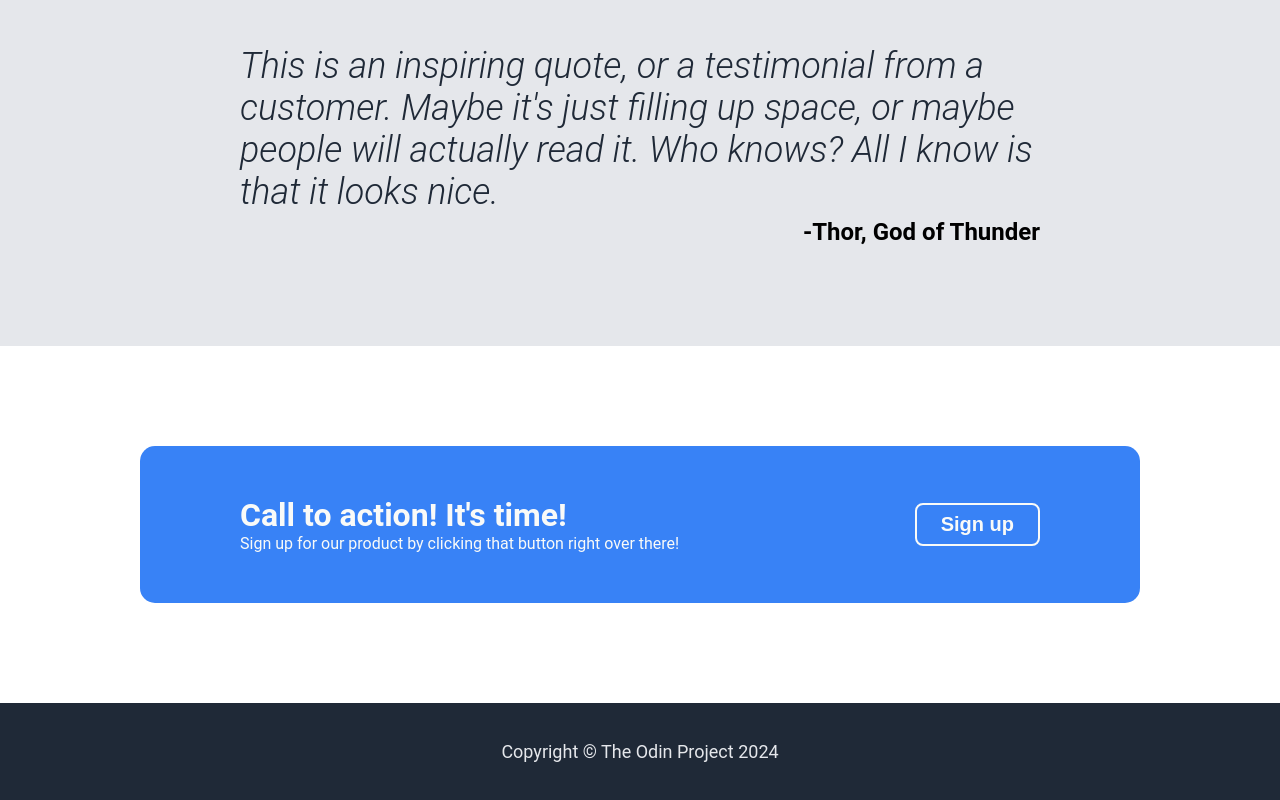
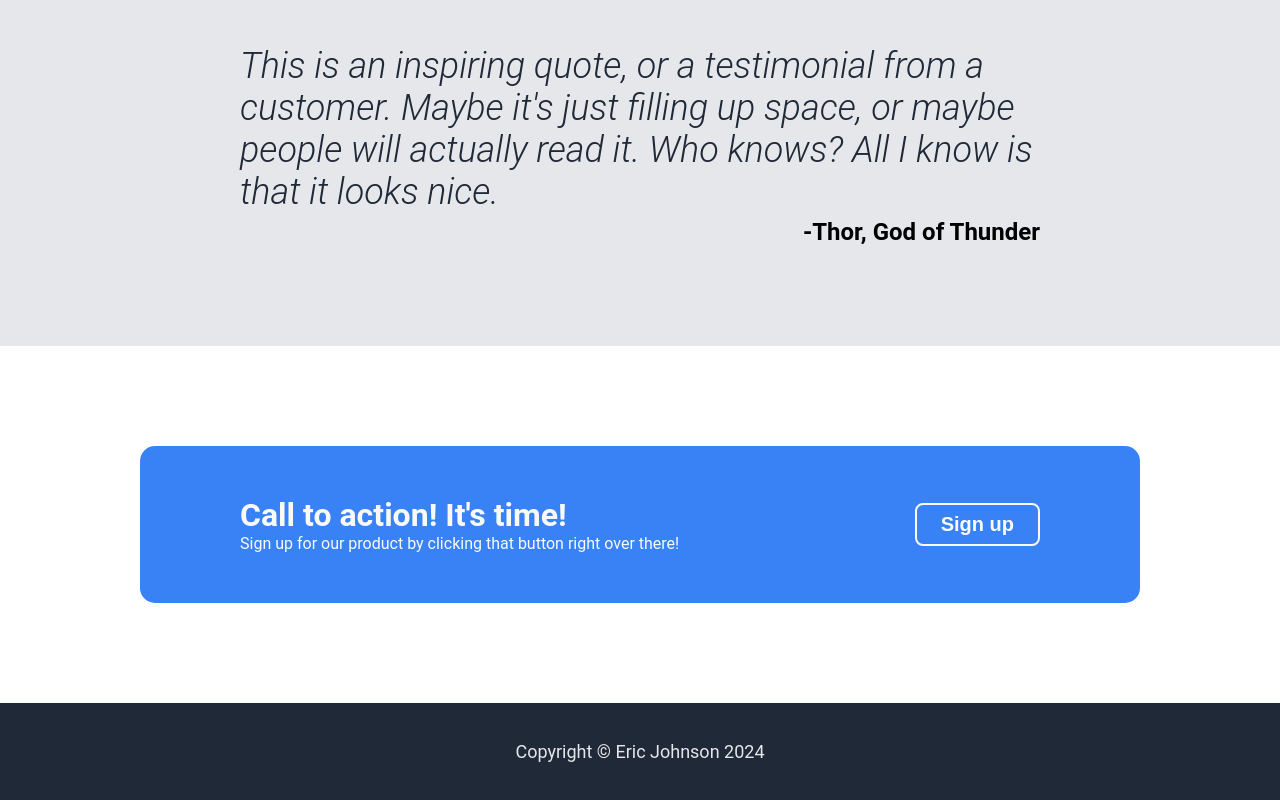
Before and after one commit to bonShonjon/landing-page, a plain HTML site: page index.html in a window 1280 px wide. Shown: the part 1070-1870 px from the top of the page. Drawn offline with Linux system fonts and the light colour scheme.

Commit message:
Alter footer content with author name

```diff
--- a/index.html
+++ b/index.html
@@ -74,7 +74,7 @@
       </div>
     </div>
     <div class="footer">
-      <p>Copyright © The Odin Project 2024</p>
+      <p>Copyright © Eric Johnson 2024</p>
     </div>
   </body>
 </html>
```
